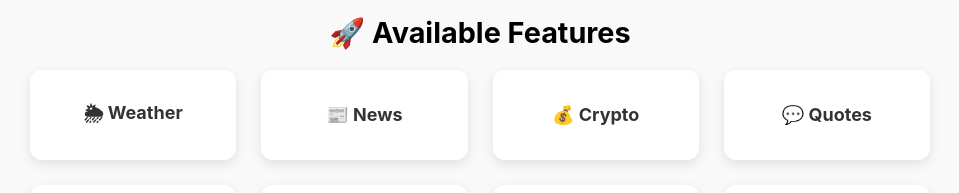
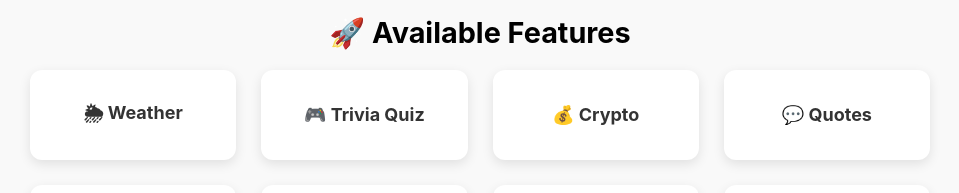
Before and after one commit to github4rslan/arslan-faisal-repo-frontend, a React (Create React App) app: page /dashboard in a window 1280 px wide. Shown: the part 174-367 px from the top of the page, without its empty margins (160-1119 px from the left). Built offline with nearby package versions, Linux system fonts and the light colour scheme; sample sign-in values are in the browser's storage.

Commit message:
Final after dashboard

```diff
--- a/src/Dashboard.js
+++ b/src/Dashboard.js
@@ -64,7 +64,7 @@ export default function Dashboard() {
       >
         {/* Common features */}
         <Link to="/weather" style={cardStyle}>🌦 Weather</Link>
-        <Link to="/news" style={cardStyle}>📰 News</Link>
+        <Link to="/trivia" style={cardStyle}>🎮 Trivia Quiz</Link> {/* Renamed News to Trivia */}
         <Link to="/crypto" style={cardStyle}>💰 Crypto</Link>
         <Link to="/quotes" style={cardStyle}>💬 Quotes</Link>
         <Link to="/tasks" style={cardStyle}>📝 Tasks (CRUD)</Link>
```
